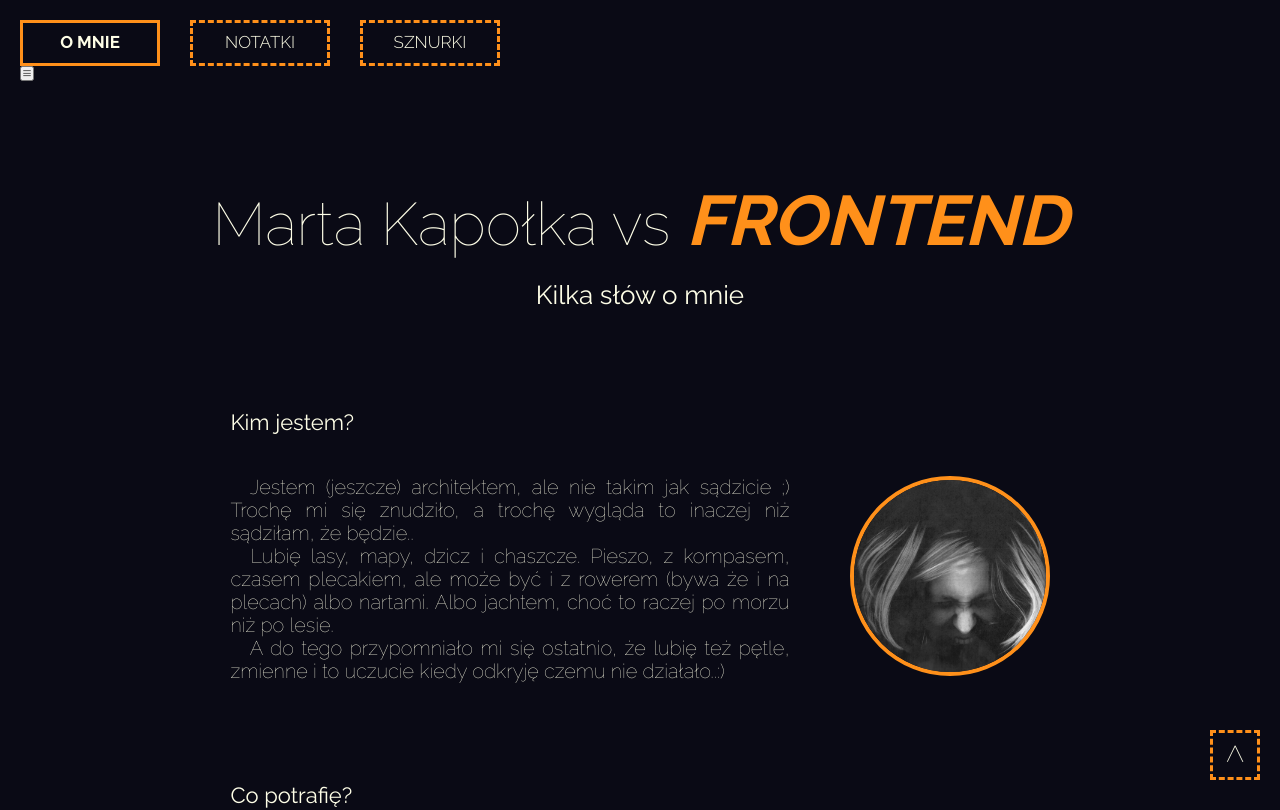
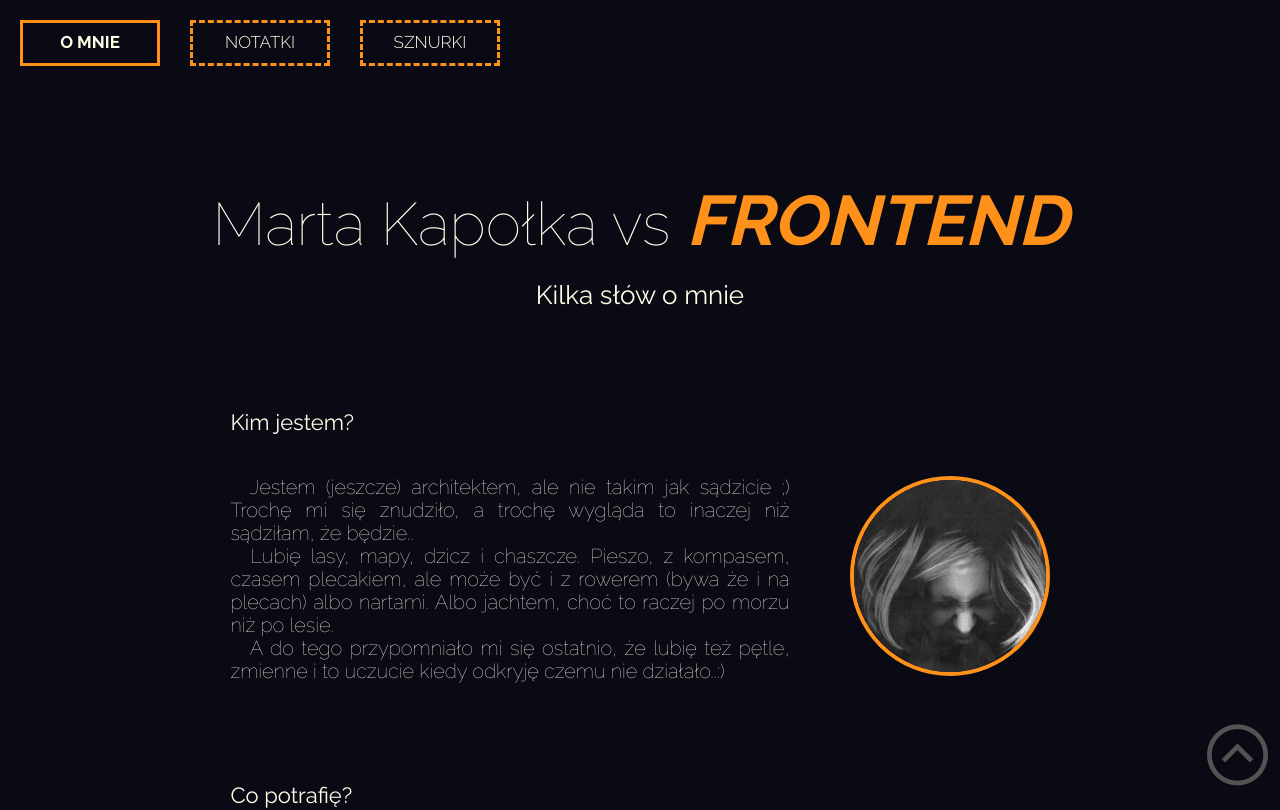
Before and after one commit to marta-kapolka/homepage, a plain HTML site: page index.html in a window 1280 px wide. Shown: the top 810 px of the page. Drawn offline with nearby package versions, Linux system fonts and the light colour scheme.

Commit message:
minor styling changes

```diff
--- a/index.html
+++ b/index.html
@@ -102,9 +102,7 @@
     </main>
 
     <div class="up">
-      <a href="#body" class="up__arrow">
-        ^
-      </a>
+      <a href="#body" class="up__arrow"><i class="las la-chevron-circle-up"></i></a>
     </div>
 
     <footer class="footer">
--- a/style.css
+++ b/style.css
@@ -138,6 +138,10 @@ body {
   text-decoration: none;
 }
 
+.hamburger-button {
+  display: none;
+}
+
 /* BODY */
 
 .main-content {
@@ -166,24 +170,18 @@ body {
 }
 
 .up__arrow {
-  border: 3px dashed #ff901a;
-  bottom: 2rem;
-  color: #fefee7;
-  font-size: 4rem;
-  font-weight: 100;
-  height: 5rem;
-  padding: 0.4rem;
+  bottom: 0;
+  color: rgba(254, 254, 231, .3);
+  font-size: 7.5rem;
   position: fixed;
-  right: 2rem;
+  right: .5rem;
   text-decoration: none;
-  width: 5rem;
   z-index: 100;
 }
 
 .up__arrow:hover,
 .up__arrow:focus {
-  background-color: #ff901a;
-  font-weight: 500;
+  color: rgba(254, 254, 231, .6);
 }
 
 /* FOOTER */
@@ -467,6 +465,7 @@ body {
     background: none;
     border: none;
     color: #fefee7;
+    display: inline;
     font-size: 5rem;
     position: absolute;
     right: 1rem;
```
Also changed, not shown: links.html (+1 -3 lines), notes.html (+1 -3 lines).
